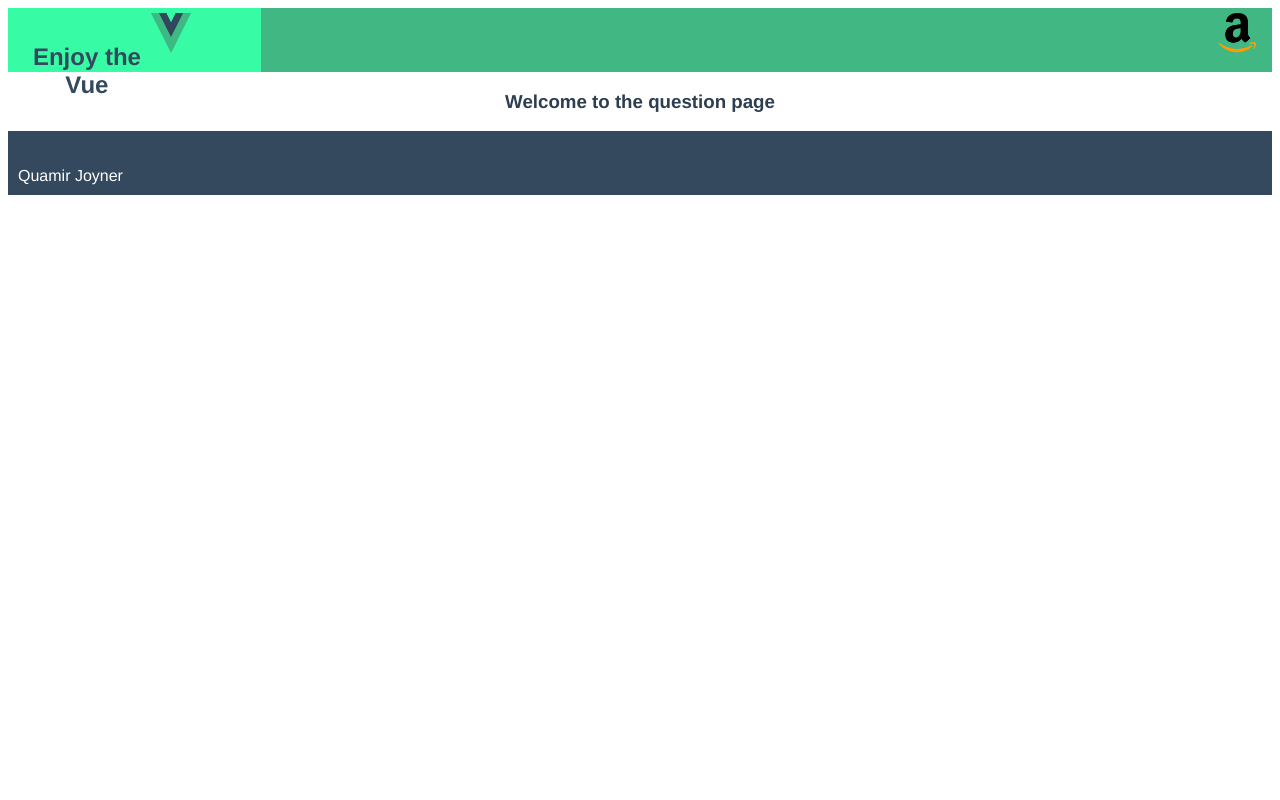
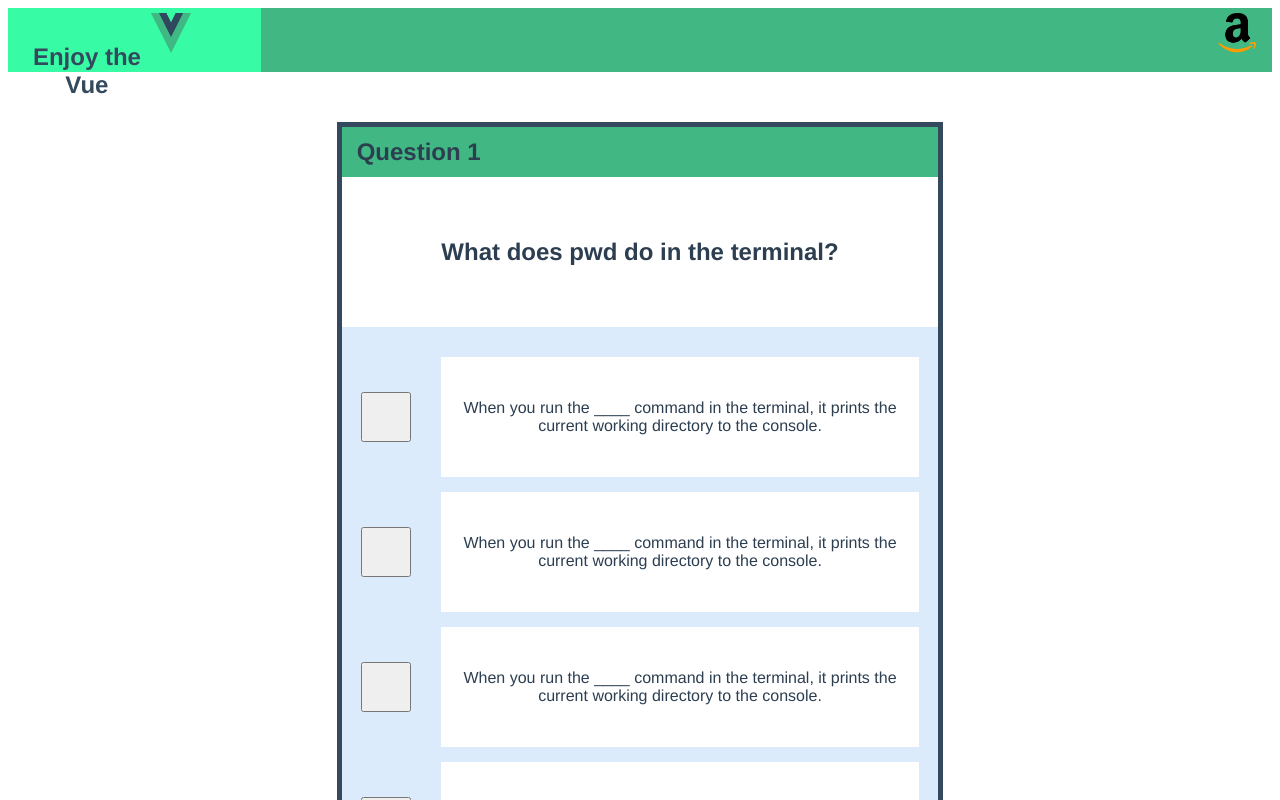
Before and after one commit to Quamir/JavaPrepQ, a Vue app: page /#/question/terminal in a window 1280 px wide. Shown: the top 800 px of the page. Built offline with nearby package versions, Linux system fonts and the light colour scheme; the HTML template or start-up script is replaced by a standard one.

Commit message:
almost finished with visuals of site

```diff
--- a/jsconfig.json
+++ b/jsconfig.json
@@ -4,6 +4,7 @@
     "module": "esnext",
     "baseUrl": "./",
     "moduleResolution": "node",
+    "allowJs": true,
     "paths": {
       "@/*": [
         "src/*"
--- a/src/App.vue
+++ b/src/App.vue
@@ -25,4 +25,9 @@ export default {
   color: #2c3e50;
   margin-top: 0;
 }
+
+a{
+  color: inherit;
+  text-decoration: none;
+}
 </style>
--- a/src/components/BaseLink.vue
+++ b/src/components/BaseLink.vue
@@ -1,9 +1,9 @@
 <template>
-    <div class="base-link">
-        <p>
+    <a href="#/question/terminal">
+        <div class="base-link">
             <slot></slot>
-        </p>
-    </div>
+        </div>
+    </a>
 </template>
 
 <style lang="scss" scoped>
--- a/src/components/QuestionCard.vue
+++ b/src/components/QuestionCard.vue
@@ -1,5 +1,77 @@
 <template>
-    <section>
+    <div>
+        <div class="question__card-body">
+            <div class="question__number">
+                <p>Question 1</p>
+            </div>
+            <div class="question__question">
+                <p>What does pwd do in the terminal?</p>
+            </div>
+            <div class="question__question-wrapper">
+                <question-option class="question__option"></question-option>
+                <question-option class="question__option"></question-option>
+                <question-option class="question__option"></question-option>
+                <question-option class="question__option"></question-option>
+            </div>
+        </div>
+    </div>
+</template>
 
-    </section>
-</template>
+<script>
+import QuestionOption from '../components/QuestionOption.vue';
+
+export default {
+    components: { QuestionOption }
+}
+
+</script>
+
+<style lang="scss" scoped>
+
+.question{
+    &__card-body{
+
+        background-color: #dbebfb;
+        border: 5px solid $secondary-color;
+        padding-bottom: 50px;
+    }
+
+    &__number{
+        width: 100%;
+        height: 50px;
+        background-color: $primary-color;
+        display: flex;
+        justify-content: flex-start;
+
+        & p{
+            font-size: rem(24);
+            font-weight: bold;
+            margin-top: auto;
+            margin-bottom: auto;
+            padding-left: 15px;
+        }
+    }
+
+    &__question{
+        width: 100%;
+        height: 150px;
+        background-color: #ffff;
+        display: flex;
+        justify-content: center;
+        align-items: center;
+
+        & p{
+            font-size: rem(24);
+            font-weight: bold;
+        }
+    }
+
+    &__question-wrapper{
+        padding-top: 30px;
+    }
+
+    &__option{
+        margin-bottom: 15px;
+    }
+}
+</style>
--- /dev/null
+++ b/src/components/QuestionOption.vue
@@ -0,0 +1,42 @@
+<template>
+    <div class="option">
+        <button class="option__button">
+        </button>
+        <div class="option__answer">
+            When you run the ____ command in the terminal,
+            it prints the current working directory to the console.
+        </div>
+    </div>
+</template>
+
+<script>
+export default {
+
+}
+</script>
+
+<style lang="scss" scoped>
+.option{
+    width: 100%;
+    height: 120px;
+    display: flex;
+    justify-content: center;
+    align-items: center;
+
+    &__button{
+        width: 50px;
+        height: 50px;
+        margin-right: 30px;
+    }
+
+    &__answer{
+        width: 80%;
+        height: 100%;
+        background-color: #ffff;
+        display: flex;
+        justify-content: center;
+        align-items: center;
+    }
+}
+
+</style>
--- a/src/pages/HomePage.vue
+++ b/src/pages/HomePage.vue
@@ -44,6 +44,16 @@ section {
 
     &__link{
        width: 100%;
+       display: flex;
+       justify-content: center;
+       align-items: center;
+    }
+
+    &__text{
+        font-size: rem(40);
+        font-weight: 500;
+        height: 100%;
+
     }
 }
 </style>
--- a/src/pages/QuestionPage.vue
+++ b/src/pages/QuestionPage.vue
@@ -1,5 +1,31 @@
 <template>
     <section>
-        <h1>Welcome to the question page</h1>
+        <div class="questions">
+            <question-card class="question"></question-card>
+            <question-card class="question"></question-card>
+        </div>
     </section>
 </template>
+
+<script>
+import QuestionCard from '../components/QuestionCard.vue';
+export default {
+    components: { QuestionCard }
+}
+</script>
+
+<style>
+
+.questions{
+    width: 80%;
+    margin: auto;
+    margin-top: 50px;
+}
+
+.question{
+    width: 60%;
+    margin: auto;
+    margin-bottom: 20px;
+}
+
+</style>
```
